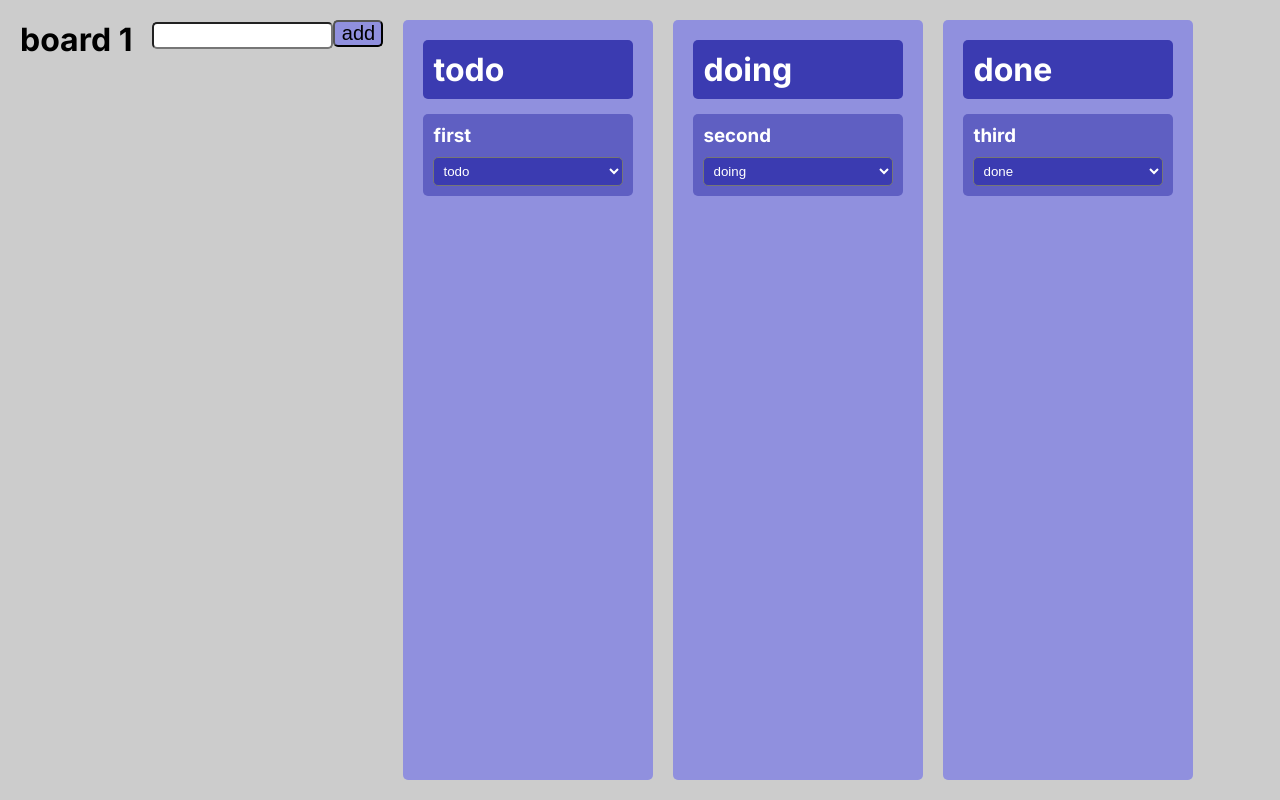
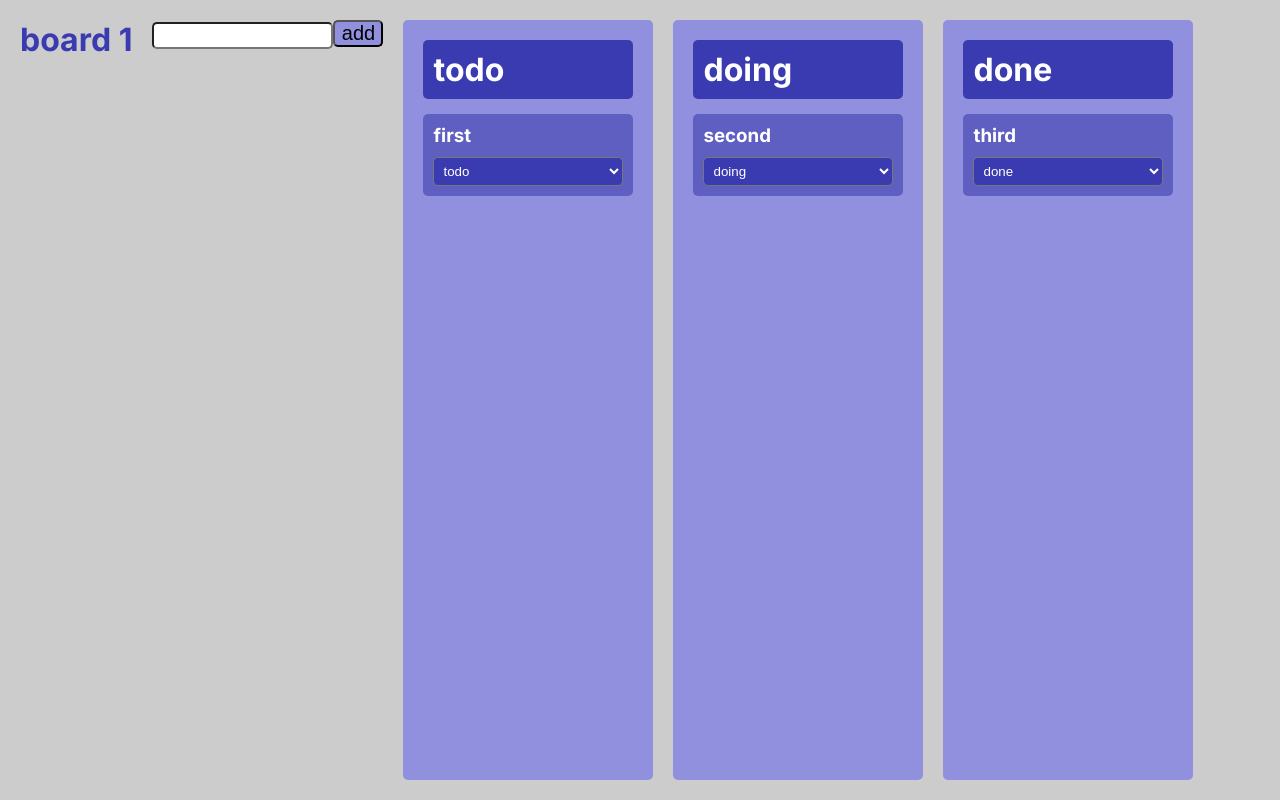
Before and after one commit to fateme-rabbani/todo-nextjs, a Next.js app: page /1 in a window 1280 px wide. Built offline with nearby package versions, Linux system fonts and the light colour scheme.

Commit message:
improvement

```diff
--- a/app/[boardNumber]/page.tsx
+++ b/app/[boardNumber]/page.tsx
@@ -1,6 +1,6 @@
 "use client"
 import styled from "styled-components";
-import { useState, FC } from "react";
+import { useState } from "react";
 
 import Input from "../components/Input";
 import Column from "../components/Column";
@@ -34,7 +34,6 @@ const Board = (props: ParamsType) => {
         { id: makeId(), des: "third", status: "done" }]
     )
     const [taskInp, setTaskInp] = useState("")
-    console.log(props.params?.boardNumber)
 
     const handleSubmit = (e: any) => {
         e.preventDefault()
@@ -78,5 +77,5 @@ const Wrapper = styled.div`
 `
 
 const Title = styled.h1`
-
+    color:#3b3bb1;
 `
```
